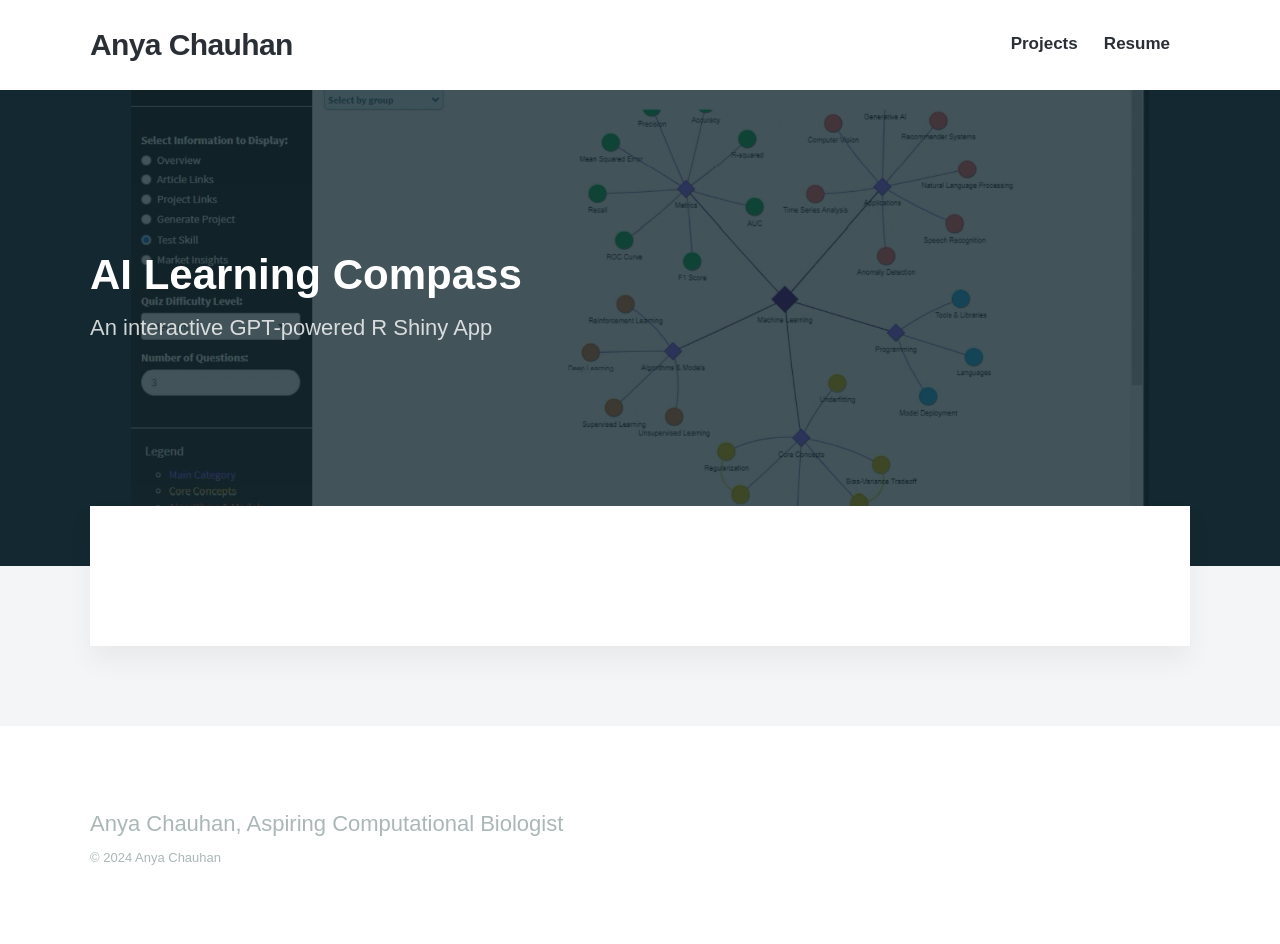
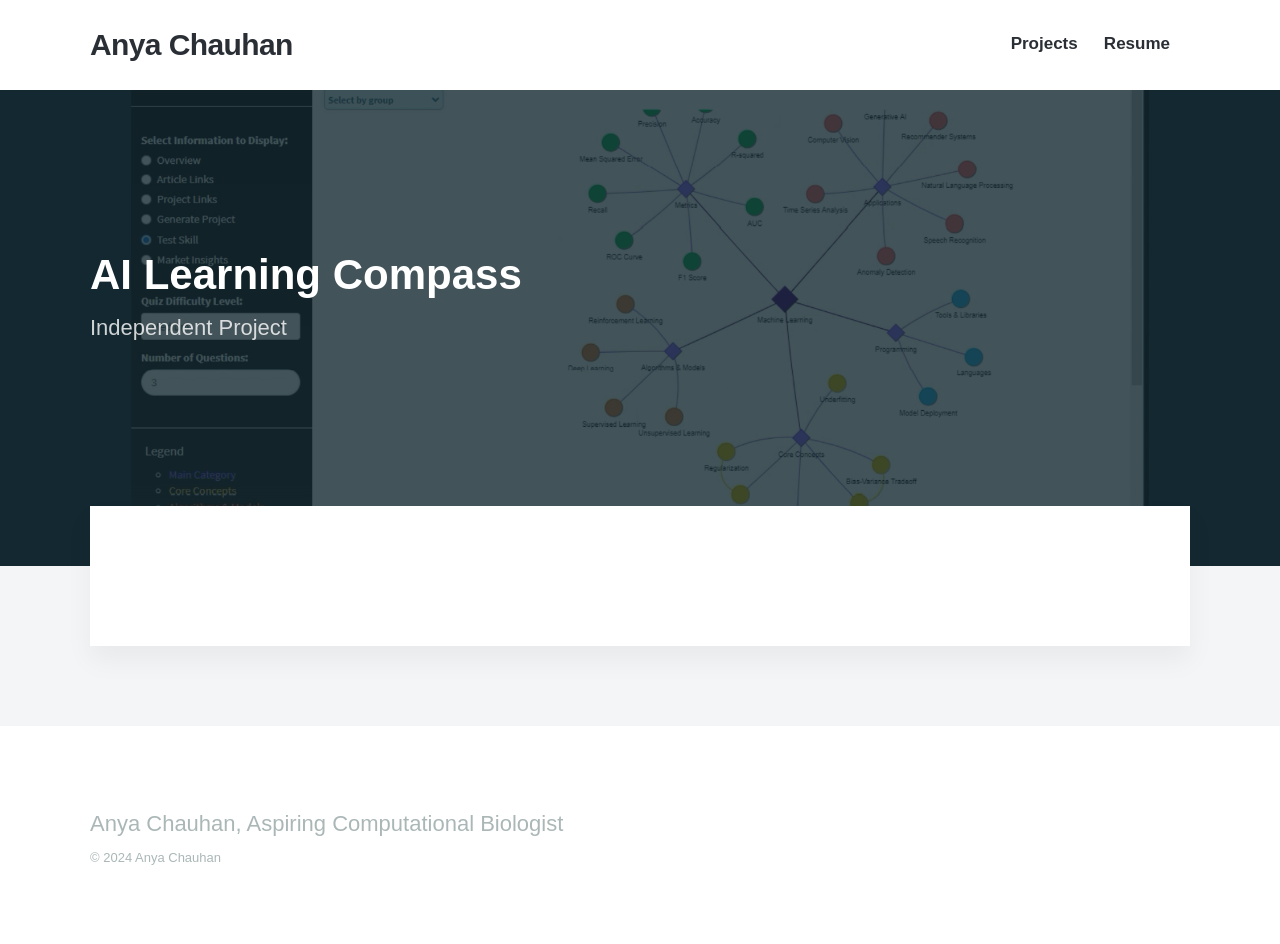
Before and after one commit to anya-chauhan/anya-chauhan.github.io, a Jekyll site: the page built from _projects/compass.md, in a window 1280 px wide. Built offline with Jekyll 4.4.1, drawn with Linux system fonts in a browser that asks for light colours; nearby versions of some CDN libraries; some web fonts are replaced.

Commit message:
Update compass.md

```diff
--- a/_projects/compass.md
+++ b/_projects/compass.md
@@ -1,9 +1,9 @@
 ---
 title: 'AI Learning Compass'
-subtitle: 'An interactive GPT-powered R Shiny App'
+subtitle: 'Independent Project'
 date: 2024-06-30 00:00:00
-description: AI Learning Compass combines dynamic knowledge graphs with GPT-powered content generation to create an intuitive, personalized learning experience for exploring artificial intelligence concepts. The platform visualizes complex AI topics through an interactive map while providing real-time, customized content based on user interests and expertise levels.
-featured_image: '/images/app.png'
+description: AI Learning Compass combines dynamic knowledge graphs with GPT-powered content generation to create an intuitive, personalized learning experience for exploring artificial intelligence concepts. The R Shiny app visualizes complex AI topics through an interactive map while providing real-time, customized content based on user interests and expertise levels.
+featured_image: '/images/app.PNG'
 ---
 
 <!--
```
